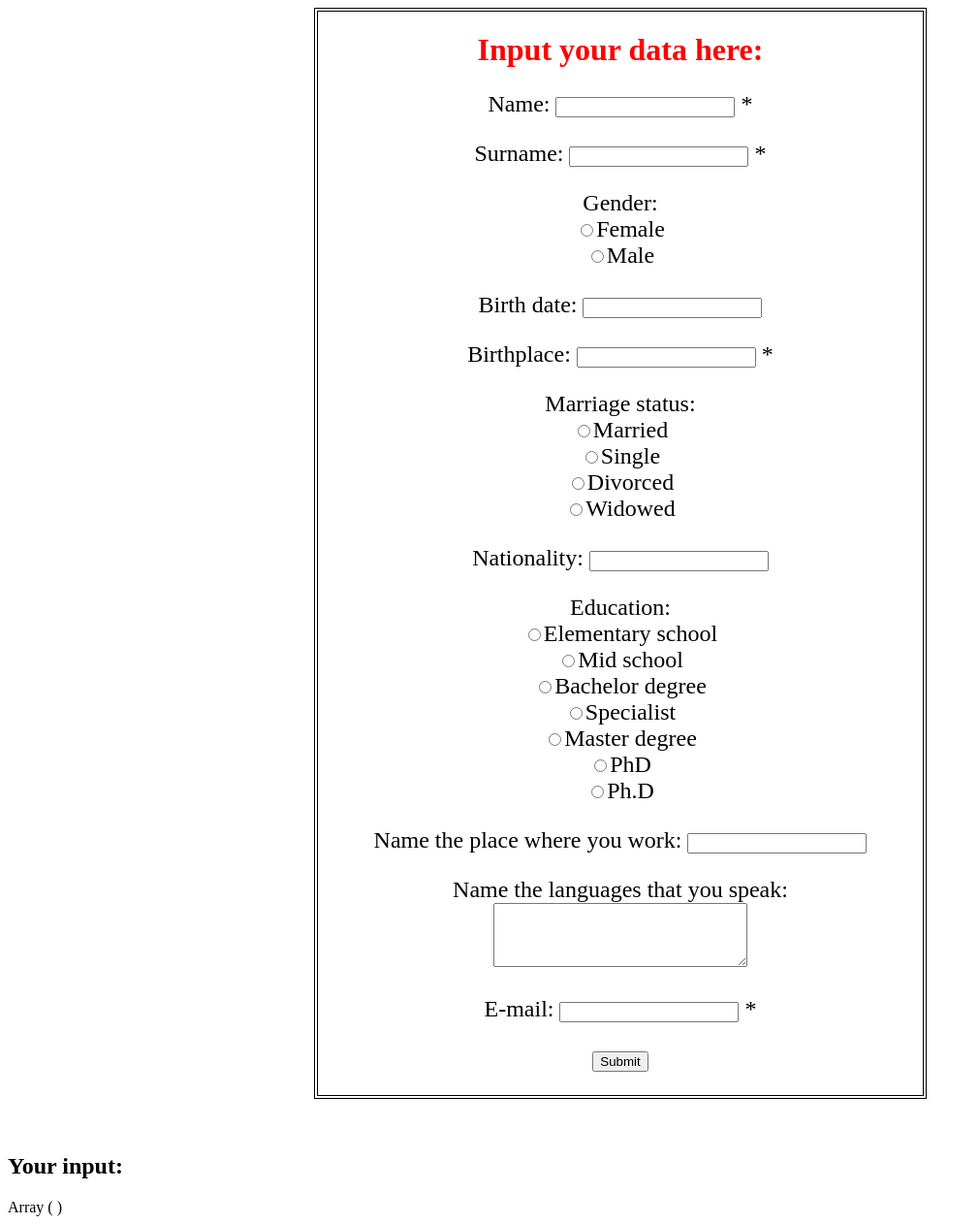
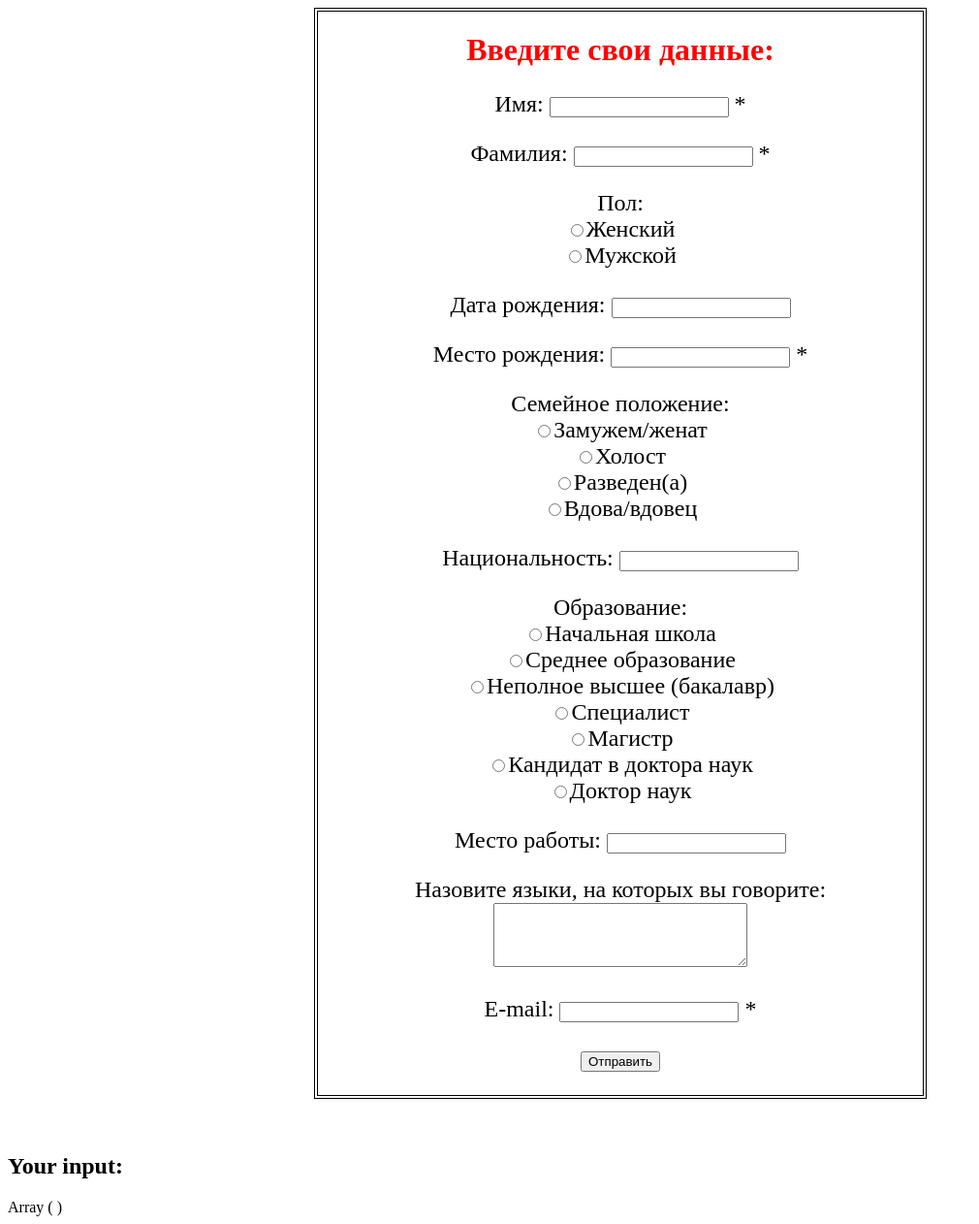
Before and after one commit to inverse231/practice-project, a PHP site: page /info.php in a window 1280 px wide. Shown: the whole page at 97% size, without its empty margins (0-1010 px from the left). Run offline with PHP 8.4, Linux system fonts and the light colour scheme.

Commit message:
form russified

```diff
--- a/info.php
+++ b/info.php
@@ -34,35 +34,35 @@
 
 
         if(empty($_POST["name"]))
-            $nameErr = "Name is required";
+            $nameErr = "Обязательное поле";
         else
             {
                 $name = test_input($_POST["name"]);
                 if(!preg_match("/^[a-zA-Z]*$/", $name))
                 {
-                    $nameErr = "Names must only contain letters and whitespaces";
+                    $nameErr = "Имя должно содержать буквы и пробелы";
                 }
             }
 
         if(empty($_POST["surname"]))
-            $surnameErr = "Surname is required";
+            $surnameErr = "Обязательное поле";
         else
             {
                 $surname = test_input($_POST["surname"]);
                 if(!preg_match("/^[a-zA-Z]*$/", $surname))
                 {
-                    $surnameErr = "Surnames must only contain letters and whitespaces";
+                    $surnameErr = "Фамилия должна содержать буквы и пробелы";
                 }
             }
 
         if(empty($_POST["email"]))
-            $emailErr = "E-mail is required";
+            $emailErr = "Обязательное поле";
         else
             {
                 $email = test_input($_POST["email"]);
                 if(!filter_var($email, FILTER_VALIDATE_EMAIL))
                 {
-                    $emailErr = "Wrong E-mail format";
+                    $emailErr = "Неправильный формат электронной почты";
                 }
             }
 
@@ -83,55 +83,55 @@
     <!--HTML form code-->
     <div id="qform" align="center">
     <form method="post" action="<?php echo htmlspecialchars($_SERVER["PHP_SELF"]);?>">
-    <h1 id="header">Input your data here:</h1>
+    <h1 id="header">Введите свои данные:</h1>
 
-            <p>Name: <input type="text" name="name">
+            <p>Имя: <input type="text" name="name">
             <span class="error">* <?php echo $nameErr;?></span></p>
 
 
-            <p>Surname: <input type="text" name="surname">
+            <p>Фамилия: <input type="text" name="surname">
             <span class="error">* <?php echo $surnameErr;?></span></p>
 
-            <p>Gender:<br>
-            <input type="radio" name="gender" value="female">Female<br>
-            <input type="radio" name="gender" value="male">Male<br>
+            <p>Пол:<br>
+            <input type="radio" name="gender" value="female">Женский<br>
+            <input type="radio" name="gender" value="male">Мужской<br>
             </p>
 
-            <p>Birth date:
+            <p>Дата рождения:
             <input type="text" name="birthdate">
             </p>
 
-            <p>Birthplace:
+            <p>Место рождения:
             <input type="text" name="birthplace">
             <span class="error">*<?php echo $birthplaceErr;?></span>
             </p>
 
-            <p>Marriage status:<br>
-            <input type="radio" name="marriage" value="married">Married <br>
-            <input type="radio" name="marriage" value="single">Single<br>
-            <input type="radio" name="marriage" value="divorced">Divorced<br>
-            <input type="radio" name="marriage" value="widowed">Widowed<br>
+            <p>Семейное положение:<br>
+            <input type="radio" name="marriage" value="married">Замужем/женат<br>
+            <input type="radio" name="marriage" value="single">Холост<br>
+            <input type="radio" name="marriage" value="divorced">Разведен(а)<br>
+            <input type="radio" name="marriage" value="widowed">Вдова/вдовец<br>
             </p>
 
-            <p>Nationality:
+            <p>Национальность:
             <input type="text" name="nationality">
             </p>
 
-            <p>Education:<br>
-            <input type="radio" name="education" value="elementary">Elementary school<br>
-            <input type="radio" name="education" value="mid">Mid school<br>
-            <input type="radio" name="education" value="bachelor">Bachelor degree<br>
-            <input type="radio" name="education" value="specialist">Specialist<br>
-            <input type="radio" name="education" value="master">Master degree<br>
-            <input type="radio" name="education" value="phd">PhD<br>
-            <input type="radio" name="education" value="ph.d">Ph.D<br>
+            <p>Образование:<br>
+            <input type="radio" name="education" value="elementary">Начальная школа<br>
+            <input type="radio" name="education" value="mid">Среднее образование<br>
+            <input type="radio" name="education" value="bachelor">Неполное высшее (бакалавр)<br>
+            <input type="radio" name="education" value="specialist">Специалист<br>
+            <input type="radio" name="education" value="master">Магистр<br>
+            <input type="radio" name="education" value="phd">Кандидат в доктора наук<br>
+            <input type="radio" name="education" value="ph.d">Доктор наук<br>
             </p>
 
-            <p>Name the place where you work:
+            <p>Место работы:
             <input type="text" name="work">
             </p>
 
-            <p>Name the languages that you speak:<br>
+            <p>Назовите языки, на которых вы говорите:<br>
             <textarea rows="4" cols="30" name="language"></textarea>
             </p>
 
@@ -139,7 +139,7 @@
             <span class="error">* <?php echo $emailErr; ?> </span>
             </p>
 
-            <p><input type="submit"></p>
+            <p><input type="submit" value="Отправить"></p>
     </form>
     </div>
     <br><br>
```
